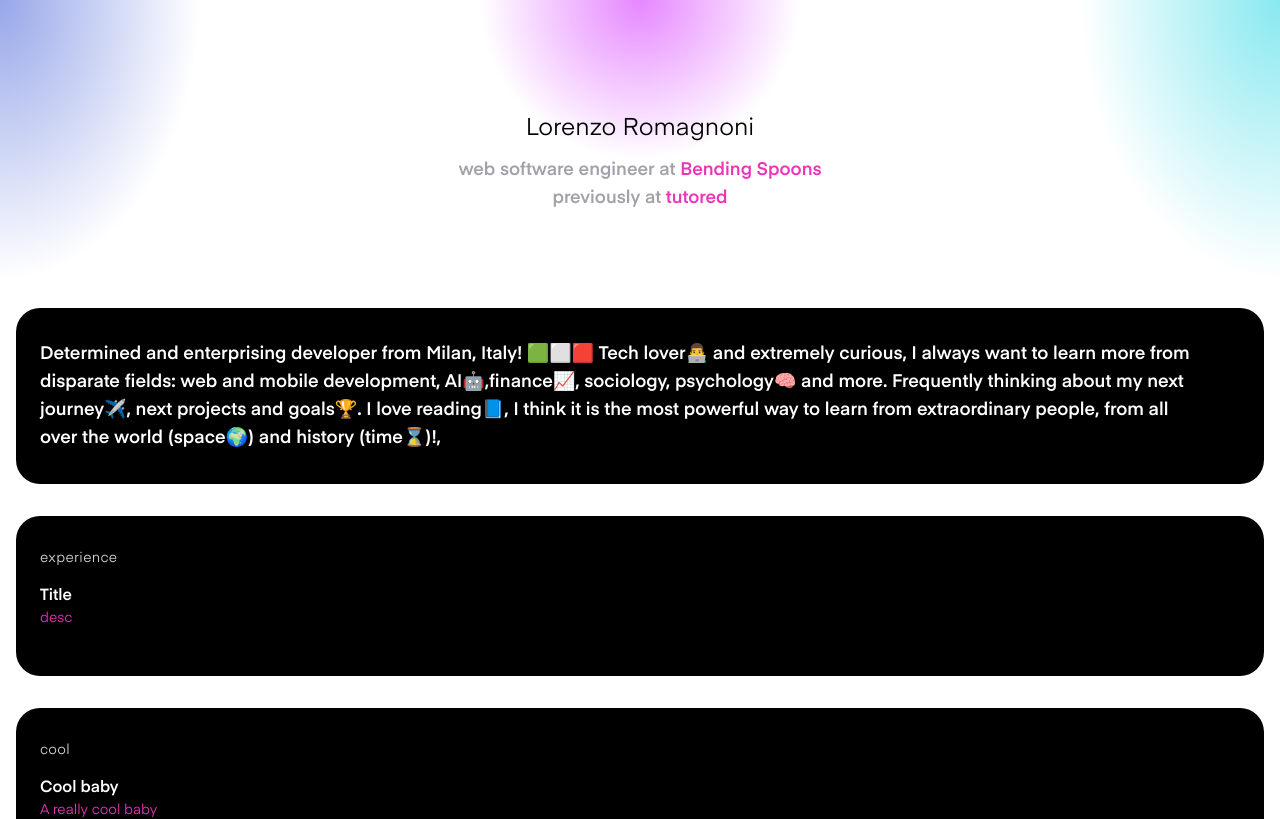
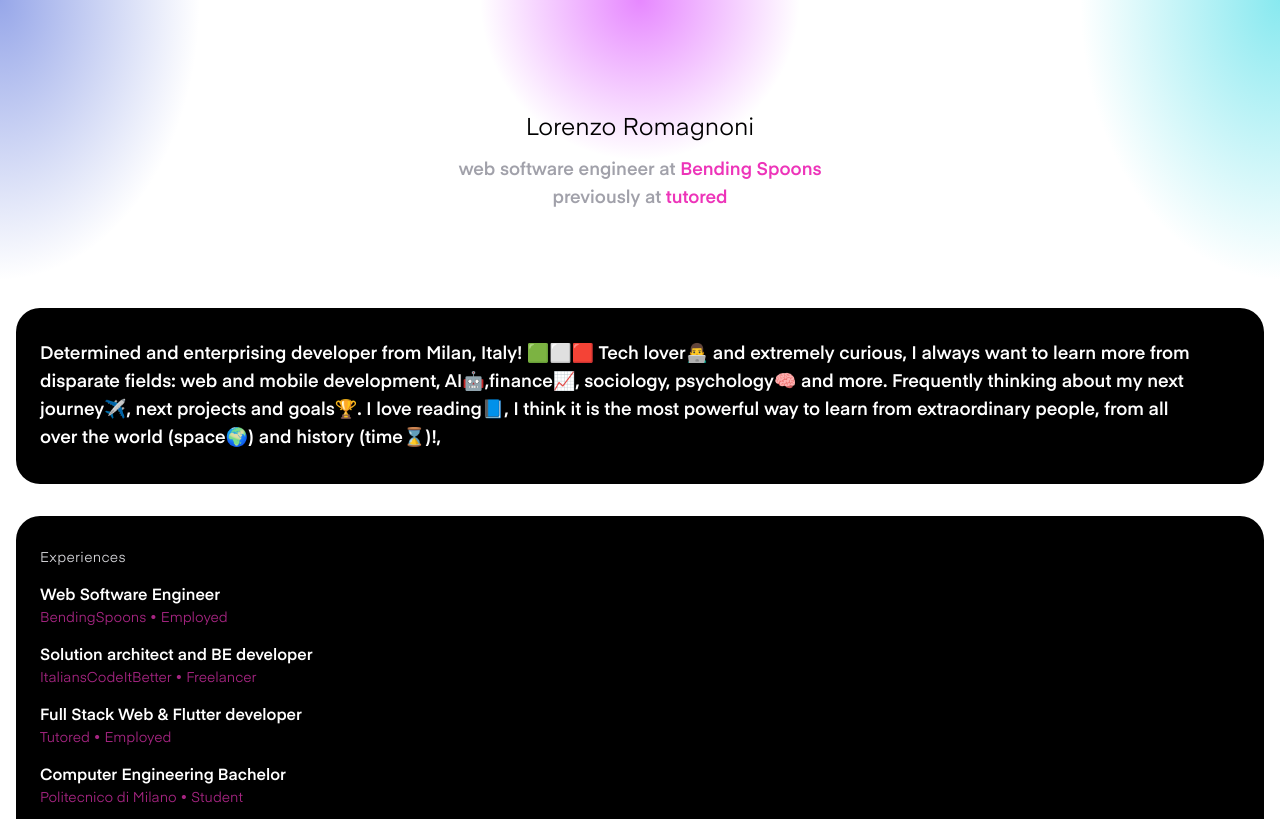
Before and after one commit to loromagnoni/website-2k22, a Next.js app: page / in a window 1280 px wide. Shown: the top 819 px of the page. Built offline with nearby package versions, Linux system fonts and the light colour scheme.

Commit message:
feat: Reading experiences from file

```diff
--- /dev/null
+++ b/data/experiences.yaml
@@ -0,0 +1,8 @@
+- title: Web Software Engineer
+  description: BendingSpoons • Employed
+- title: Solution architect and BE developer
+  description: ItaliansCodeItBetter • Freelancer
+- title: Full Stack Web & Flutter developer
+  description: Tutored • Employed
+- title: Computer Engineering Bachelor
+  description: Politecnico di Milano • Student
--- a/pages/index.tsx
+++ b/pages/index.tsx
@@ -12,9 +12,10 @@
 import yaml from "js-yaml";
 type HomePageProps = {
   coolStuff: CardListItem[];
+  experiences: CardListItem[];
 };
 
-const Home = ({ coolStuff }: HomePageProps) => {
+const Home = ({ coolStuff, experiences }: HomePageProps) => {
   return (
     <div className="relative h-screen w-screen">
       <Head>
@@ -53,16 +54,13 @@
 
         <AnimateOnView>
           <Card>
-            <ListCardFiller
-              title="experience"
-              items={[{ title: "Title", url: "", description: "desc" }]}
-            />
+            <ListCardFiller title="Experiences" items={experiences} />
           </Card>
         </AnimateOnView>
 
         <AnimateOnView>
           <Card>
-            <ListCardFiller title="cool" items={coolStuff} />
+            <ListCardFiller title="Cool stuff" items={coolStuff} />
           </Card>
         </AnimateOnView>
       </div>
@@ -78,8 +76,12 @@
   const coolStuff = yaml.load(
     fs.readFileSync("./data/coolStuff.yaml", { encoding: "utf-8" })
   ) as CardListItem[];
+  const experiences = yaml.load(
+    fs.readFileSync("./data/experiences.yaml", { encoding: "utf-8" })
+  ) as CardListItem[];
   return {
     props: {
+      experiences,
       coolStuff,
     },
   };
```
Also changed, not shown: pages/_app.tsx (+5 -4 lines).
